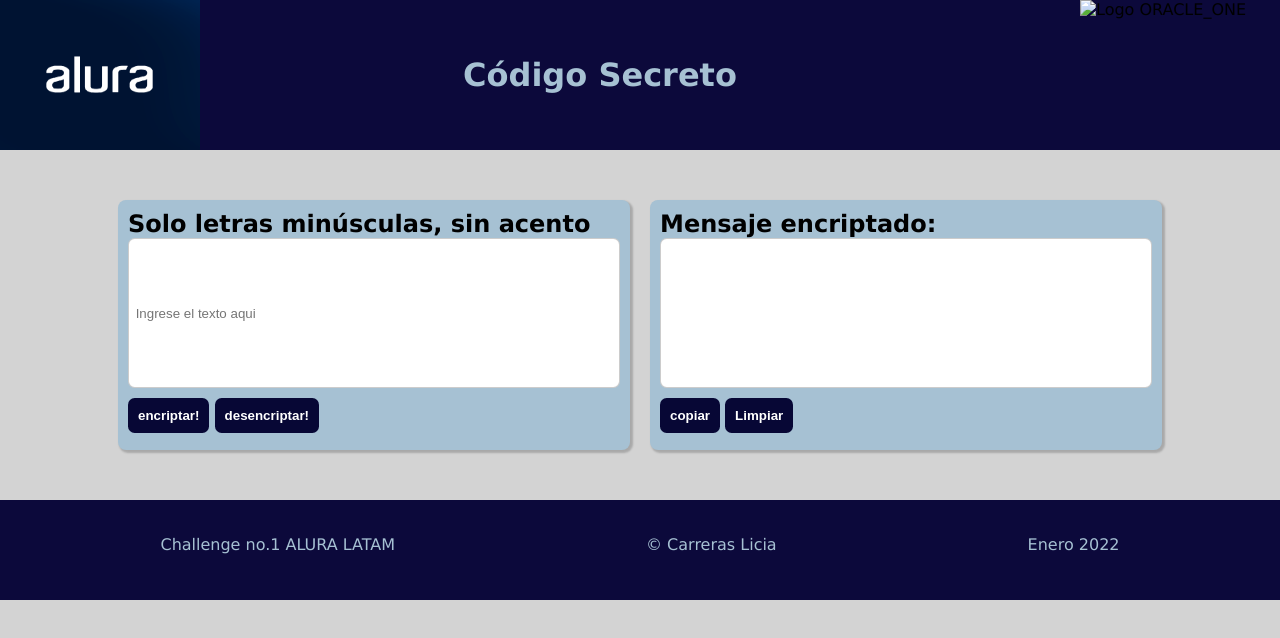
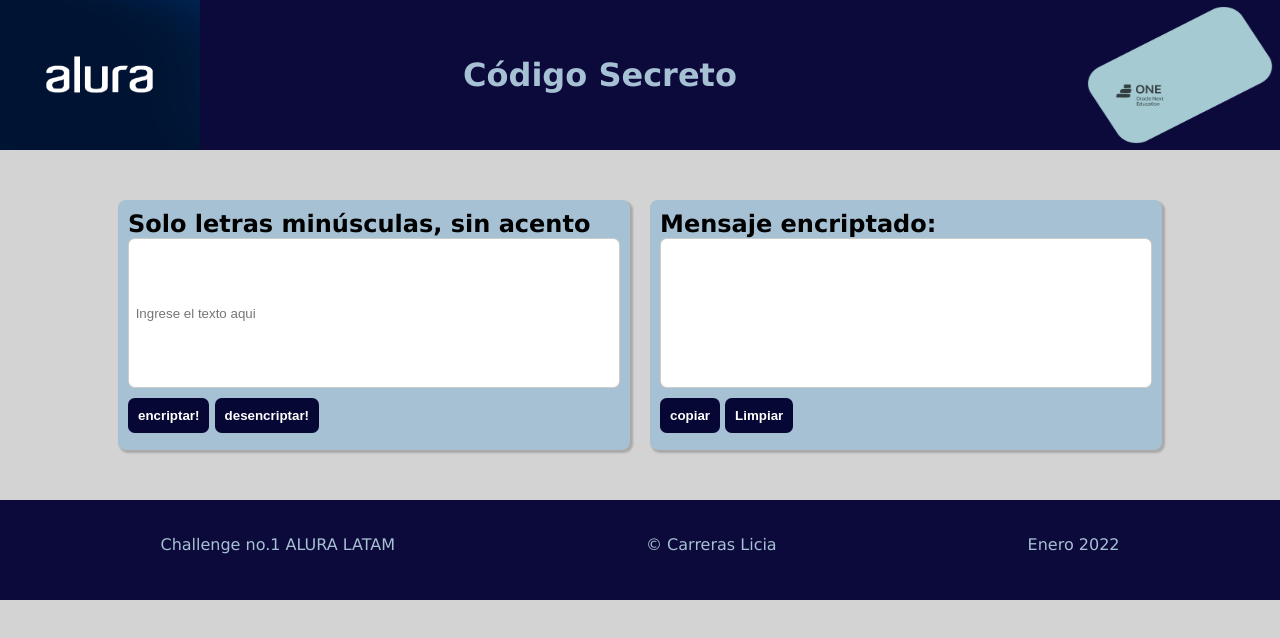
Before and after one commit to Licia1911/Encriptador-ChallengeOracleOne, a plain HTML site: page index.html in a window 1280 px wide. Drawn offline with Linux system fonts and the light colour scheme; the site is published under a folder, as on GitHub Pages, so addresses that start at the root find nothing.

Commit message:
Update index.html
Solucionando problemas con las imágenes.

```diff
--- a/index.html
+++ b/index.html
@@ -11,7 +11,7 @@
     <div class="header">
         <img src="Imagenes/Alura.png" alt="Logo Alura">
         <h1 class="titulo">Código Secreto</h1>
-        <img src="/Imagenes/One.png" alt="Logo ORACLE_ONE">
+        <img src="Imagenes/One.png" alt="Logo ORACLE_ONE">
     </div>
 
     <div class="main">
```
